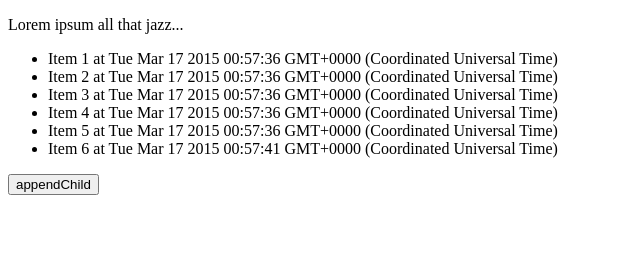
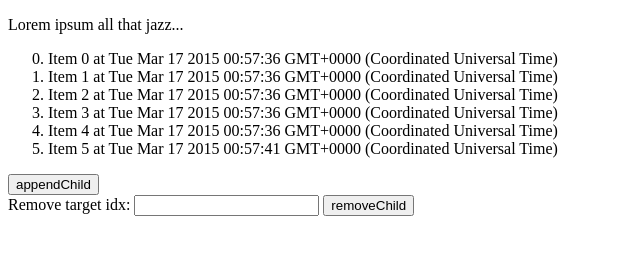
Before and after one commit to claycarpenter/eloquent-js-exercises, a website: page chapters/13-dom/practice/changing-the-dom/appendChild.html in a window 1280 px wide. Both pictures are taken after a click on the button "appendChild". Shown: the whole page, without its empty margins (0-640 px from the left). Drawn offline with Linux system fonts and the light colour scheme.

Commit message:
Adds removeChild example.

```diff
--- a/chapters/13-dom/practice/changing-the-dom/appendChild.html
+++ b/chapters/13-dom/practice/changing-the-dom/appendChild.html
@@ -4,22 +4,38 @@
     <p>
         Lorem ipsum all that jazz...
     </p>
-    <ul id="appendChildParent">
-    </ul>
+    <ol start="0" id="parent">
+    </ol>
 
-    <button name="appendChild" id="appendChildTrigger">appendChild</button>
+    <div>
+        <button id="appendChildTrigger">appendChild</button>
+    </div>
+    <div>
+        <label for="#removeTargetIdx">Remove target idx:</label>
+        <input type="number" id="removeTargetIdx">
+        <button id="removeChildTrigger">removeChild</button>
+    </div>
 
     <script>
-        var triggerButton = document.getElementById('appendChildTrigger');
+        var appendChildParent = document.getElementById('parent');
+
+        function setTriggerHandler(triggerId, handler) {
+            var triggerButton = document.getElementById(triggerId);
+
+            triggerButton.addEventListener('click', function(event) {
+                handler();
+            });
+        }
+
+        function getChildAtIndex(parentElement, childIndex) {
+            var childElements = parentElement.getElementsByTagName('*');
+            var childElementsArray = Array.prototype.slice.call(childElements, 0);
+
+            return childElementsArray[childIndex];
+        };
 
         function appendChildTest() {
-            var appendChildParent = document.getElementById('appendChildParent');
-            var newChildIndex = appendChildParent.childNodes.length;
-            console.log(
-                'childNodes:',
-                appendChildParent.childNodes.length,
-                '-- getElementsByTagName(*):',
-                appendChildParent.getElementsByTagName('*').length);
+            var newChildIndex = appendChildParent.getElementsByTagName('*').length;
 
             var newChild = document.createElement('li');
             newChild.textContent = 'Item ' + newChildIndex + ' at ' + new Date();
@@ -27,9 +43,26 @@
             appendChildParent.appendChild(newChild);
         };
 
-        triggerButton.addEventListener('click', function(event) {
-            appendChildTest();
-        });
+        function removeChildTest() {
+            var removeChildIdxInput = document.getElementById('removeTargetIdx');
+            var removeChildIndex = Number(removeChildIdxInput.value);
+
+            console.log('Removing child at index', removeChildIndex);
+
+            var targetChild = getChildAtIndex(appendChildParent, removeChildIndex);
+
+            if (!targetChild) {
+                alert('Invalid index for target child.');
+            }
+
+            appendChildParent.removeChild(targetChild);
+        };
+
+        // Link appendChild trigger, test.
+        setTriggerHandler('appendChildTrigger', appendChildTest);
+
+        // Link removeChild trigger, test.
+        setTriggerHandler('removeChildTrigger', removeChildTest);
 
         // Create some test values to start with.
         for (var i = 0; i < 5; i++) {
```
